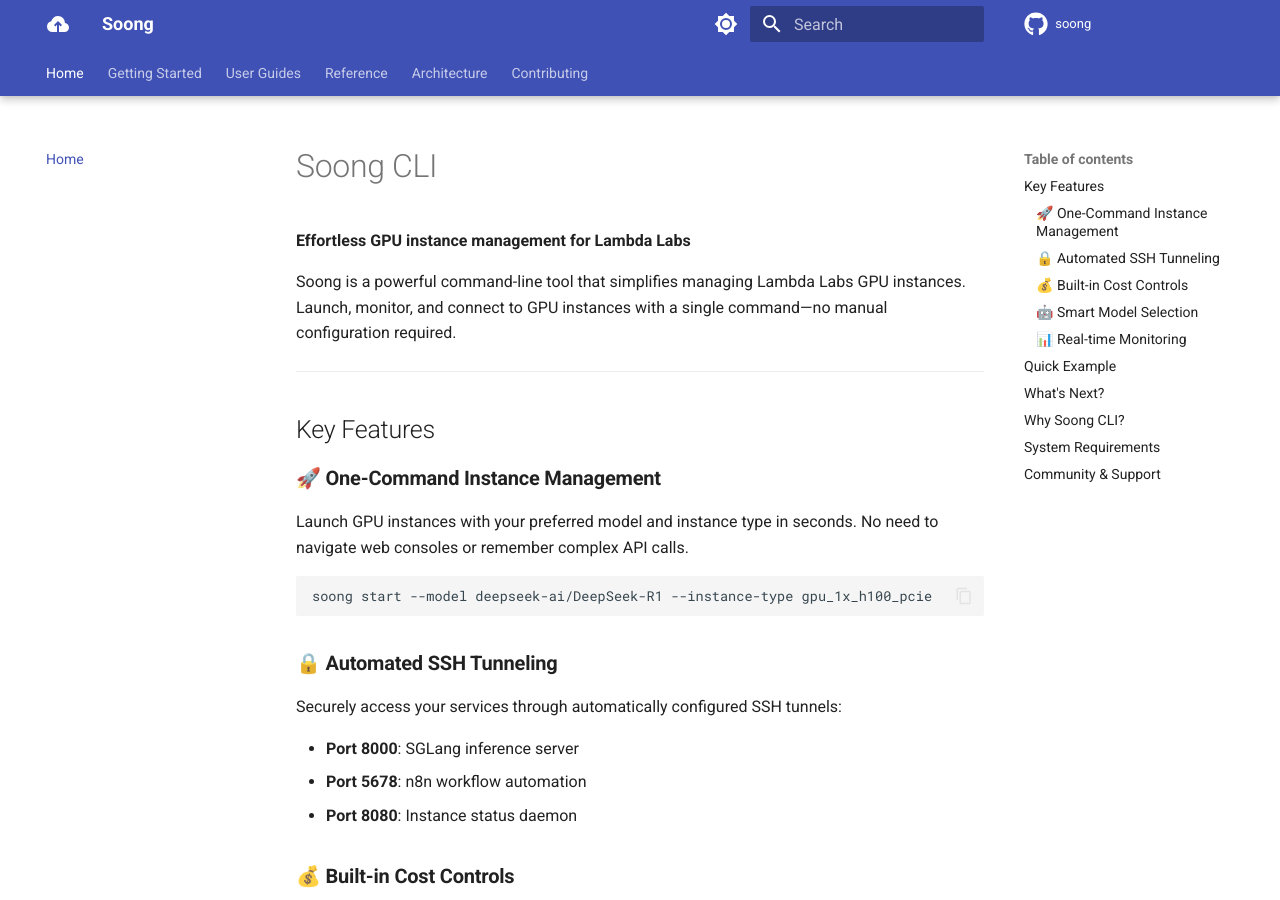
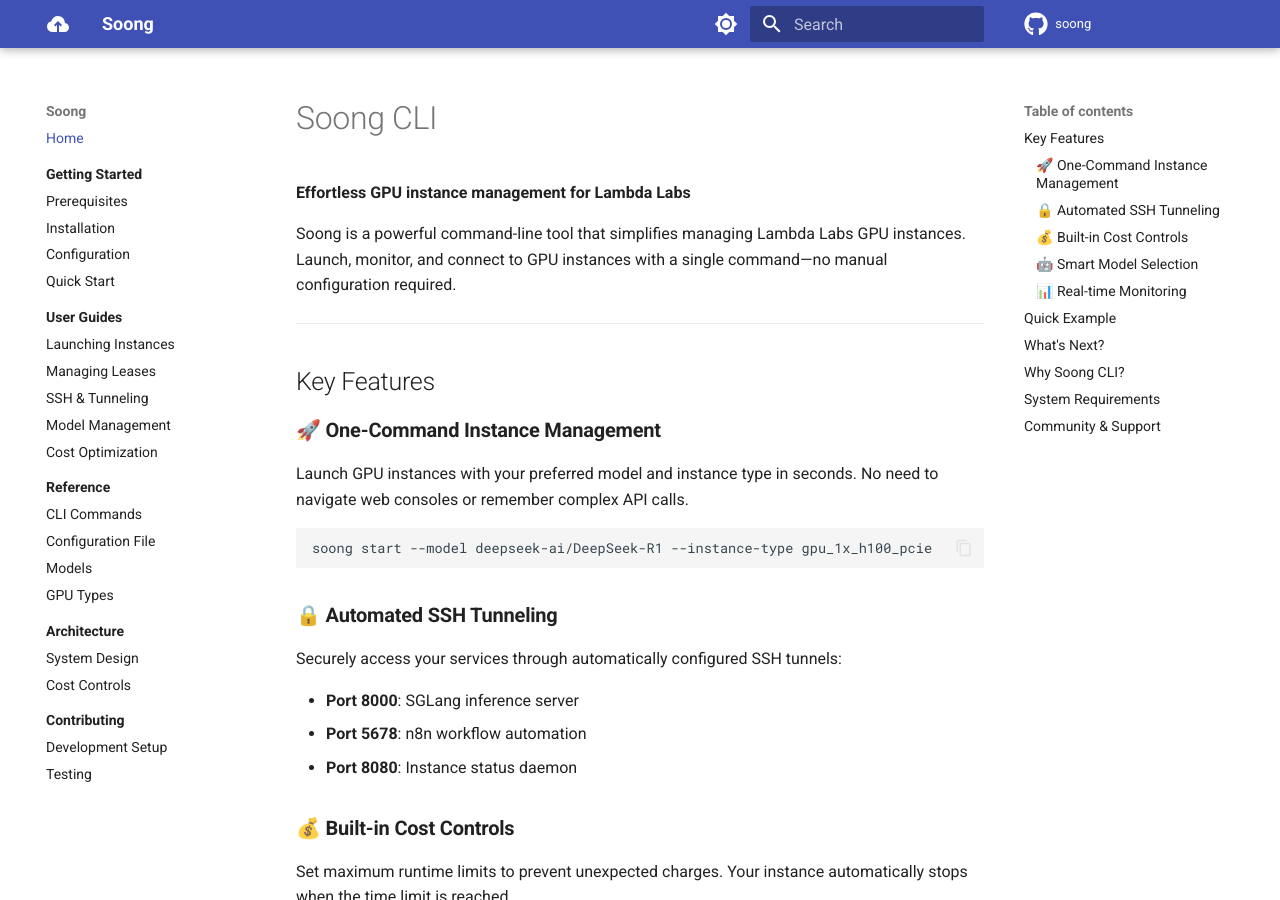
Before and after one commit to axiomantic/soong, an MkDocs documentation site: the page built from docs/index.md, in a window 1280 px wide and 900 px high. Built offline with MkDocs 1.6.1 and Material for MkDocs 9.7.7, drawn with Linux system fonts in a browser that asks for light colours; comment, search, counter and statistics services are not loaded; the version menu is left out.

Commit message:
docs: switch to sidebar navigation

```diff
--- a/mkdocs.yml
+++ b/mkdocs.yml
@@ -24,8 +24,6 @@
   features:
     - navigation.instant
     - navigation.tracking
-    - navigation.tabs
-    - navigation.tabs.sticky
     - navigation.sections
     - navigation.expand
     - navigation.path
@@ -54,7 +52,7 @@
 
   social:
     - icon: fontawesome/brands/github
-      link: https://github.com/elijahr/my-ai
+      link: https://github.com/axiomantic/soong
 
 markdown_extensions:
   - abbr
```
